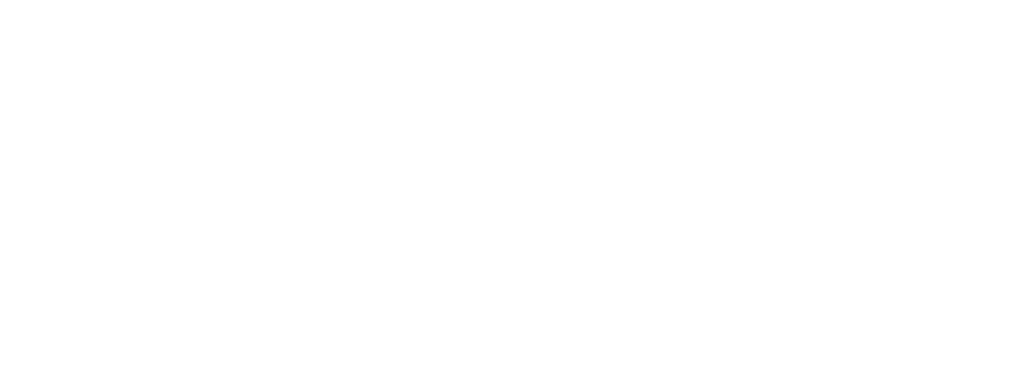
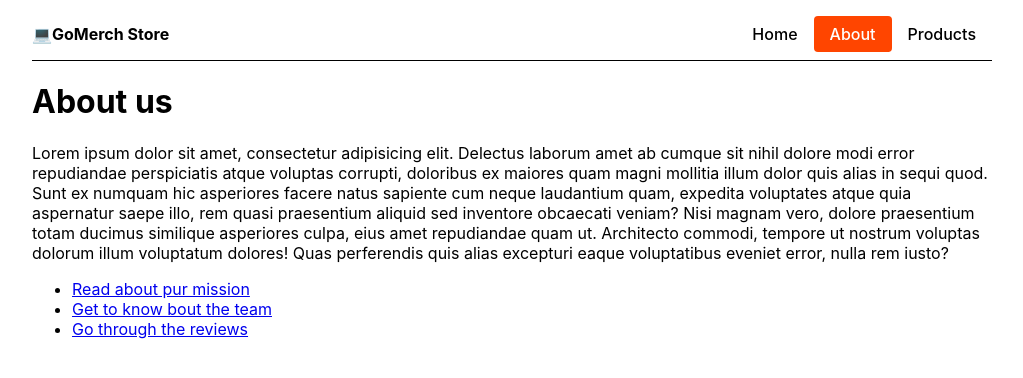
Before and after one commit to Allovallo/routes-3, a React (Create React App) app: page /about in a window 1280 px wide. Before the commit this address had no page. Shown: the top 378 px of the page, without its empty margins (128-1151 px from the left). Built offline with nearby package versions, Linux system fonts and the light colour scheme.

Commit message:
files updated

```diff
--- a/src/components/App.js
+++ b/src/components/App.js
@@ -1,11 +1,16 @@
 import { Route, Routes } from 'react-router-dom';
 import { Home } from '../pages/Home';
+import { SharedLayout } from './SharedLayout';
+import { About } from '../pages/About';
 
 function App() {
   return (
     <div>
       <Routes>
-        <Route index element={<Home />}></Route>
+        <Route path="/" element={<SharedLayout />}>
+          <Route index element={<Home />}></Route>
+          <Route path="about" element={<About />}></Route>
+        </Route>
       </Routes>
     </div>
   );
--- /dev/null
+++ b/src/components/SharedLayout.jsx
@@ -0,0 +1,25 @@
+import { Outlet } from "react-router-dom";
+import { Container, Header, Logo, Link } from './SharedLayout.styled';
+
+export const SharedLayout = () => {
+    return (
+        <Container>
+            <Header>
+                <Logo>
+                    <span role="img" aria-label='computer con'>
+                        💻
+                    </span>
+                    GoMerch Store
+                </Logo>
+                <nav>
+                    <Link to='/' end>
+                        Home
+                    </Link>
+                    <Link to='/about'>About</Link>
+                    <Link to='/products'>Products</Link>
+                </nav>
+            </Header>
+            <Outlet></Outlet>
+        </Container>
+    )
+}
--- /dev/null
+++ b/src/components/SharedLayout.styled.js
@@ -0,0 +1,40 @@
+import styled from 'styled-components';
+import { NavLink } from 'react-router-dom';
+
+export const Container = styled.div`
+  max-width: 960px;
+  margin: 0 auto;
+  padding: 0 16px;
+`;
+
+export const Header = styled.header`
+  display: flex;
+  align-items: center;
+  justify-content: space-between;
+  gap: 12px;
+  padding: 8px 0;
+  margin-bottom: 16px;
+  border-bottom: 1px solid black;
+
+  > nav {
+    display: flex;
+  }
+`;
+
+export const Logo = styled.p`
+  font-weight: 700;
+  margin: 0;
+`;
+
+export const Link = styled(NavLink)`
+  padding: 8px 16px;
+  border-radius: 4px;
+  text-decoration: none;
+  color: black;
+  font-weight: 500;
+
+  &.active {
+    color: white;
+    background-color: orangered;
+  }
+`;
--- /dev/null
+++ b/src/pages/About.jsx
@@ -0,0 +1,34 @@
+import { Link, Outlet } from "react-router-dom";
+
+export const About = () => {
+    return (
+        <main>
+        <h1>About us</h1>
+        <p>
+            Lorem ipsum dolor sit amet, consectetur adipisicing elit. Delectus
+            laborum amet ab cumque sit nihil dolore modi error repudiandae
+            perspiciatis atque voluptas corrupti, doloribus ex maiores quam magni
+            mollitia illum dolor quis alias in sequi quod. Sunt ex numquam hic
+            asperiores facere natus sapiente cum neque laudantium quam, expedita
+            voluptates atque quia aspernatur saepe illo, rem quasi praesentium
+            aliquid sed inventore obcaecati veniam? Nisi magnam vero, dolore
+            praesentium totam ducimus similique asperiores culpa, eius amet
+            repudiandae quam ut. Architecto commodi, tempore ut nostrum voluptas
+            dolorum illum voluptatum dolores! Quas perferendis quis alias excepturi
+            eaque voluptatibus eveniet error, nulla rem iusto?
+        </p>
+        <ul>
+            <li>
+                <Link to='mission'>Read about pur mission</Link>
+            </li>
+            <li>
+                <Link to='team'>Get to know bout the team</Link>
+            </li>
+            <li>
+                <Link to='reviews'>Go through the reviews</Link>
+            </li>
+        </ul>
+        <Outlet/>
+    </main>
+    )
+}
```
